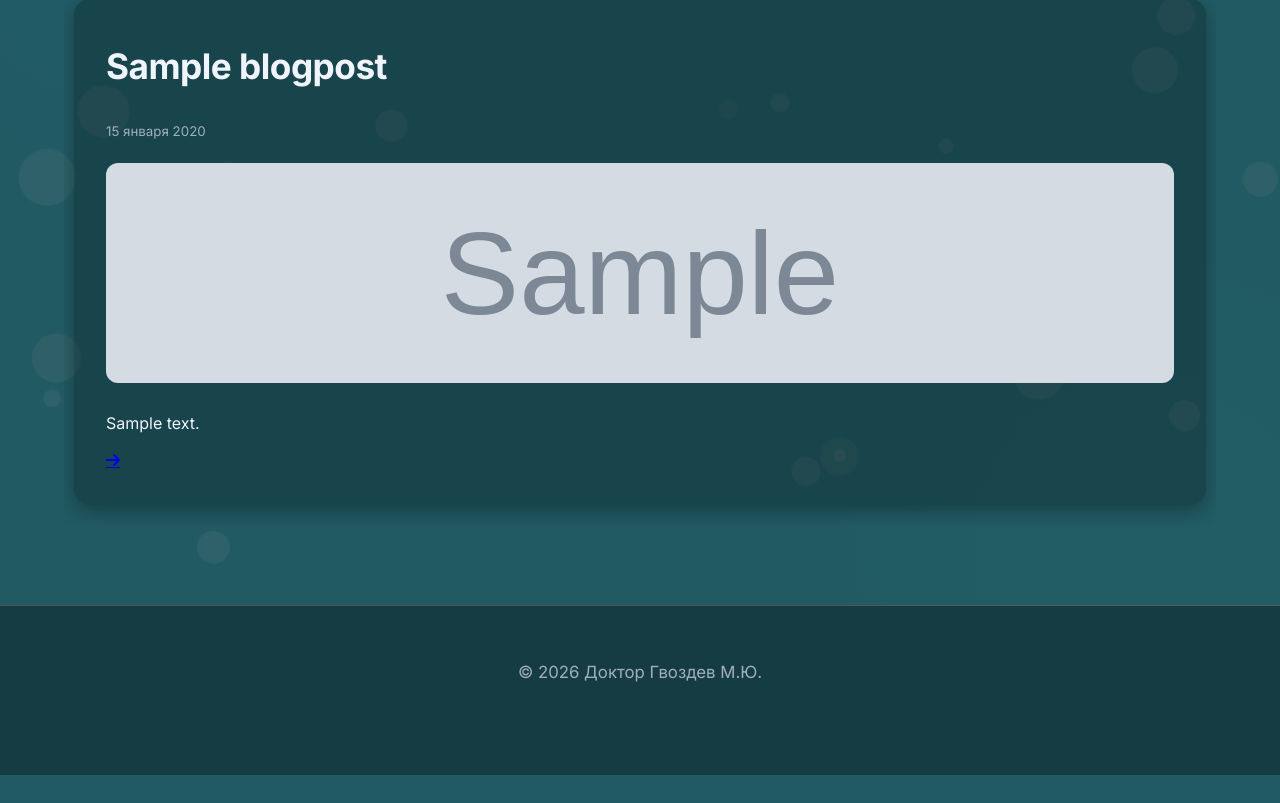
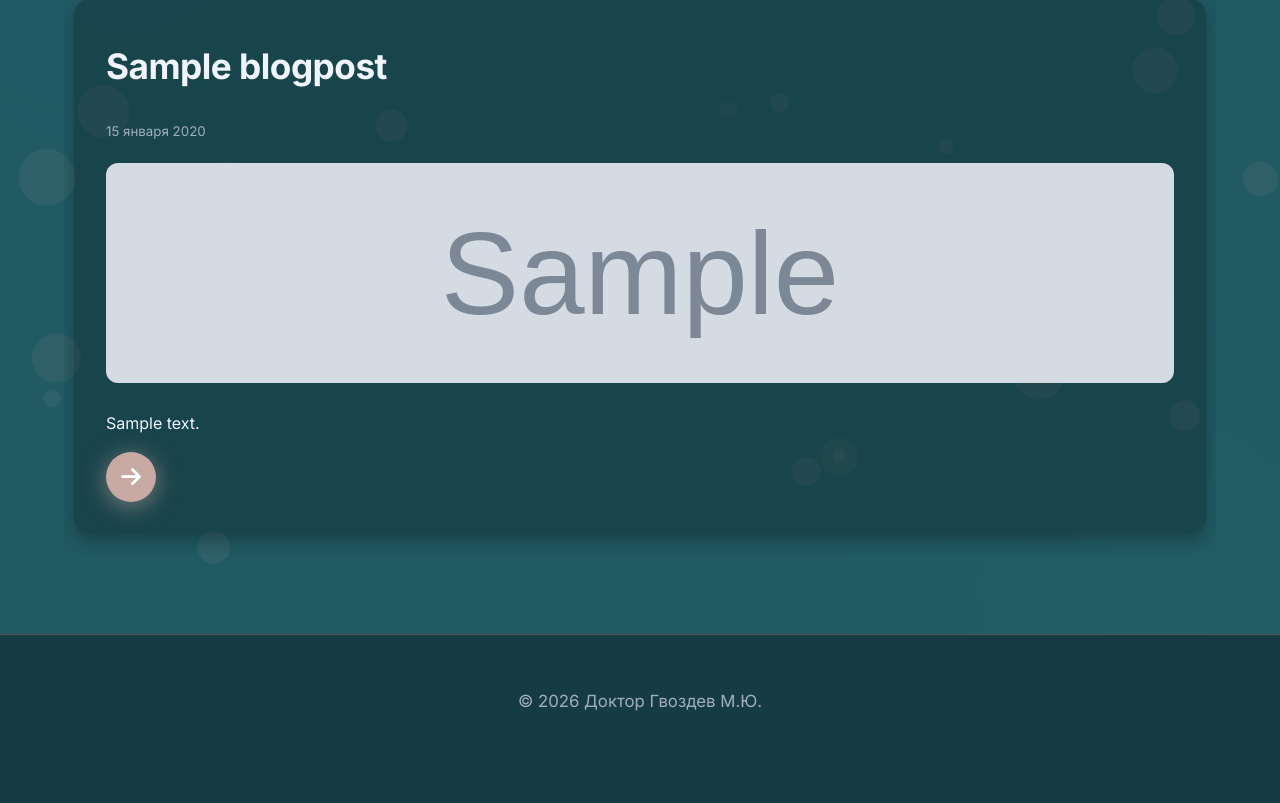
Before and after one commit to danya257/urogineco, a Django app: page /diary/ in a window 1280 px wide. Shown: the part 287-1090 px from the top of the page. Before the commit the page ends 1062 px from the top, so only its background shows below. Run offline with Django 5.2, Linux system fonts and the light colour scheme; tables that the repository leaves empty hold one stand-in row (values such as "Sample post"); grey boxes marked "Sample" are stand-in pictures; some libraries are stand-ins or nearby versions.

Commit message:
Улучшена кнопка-стрелка: анимация, градиент, пульсация. Исправлено мобильное меню (z-index).

```diff
--- a/core/static/css/main.css
+++ b/core/static/css/main.css
@@ -547,6 +547,7 @@ footer {
     padding: 20px;
     clip-path: polygon(0 0, 100% 0, 100% 0, 0 0);
     transition: clip-path 0.4s ease;
+    z-index: 999;
   }
 
   nav.active {
@@ -557,6 +558,74 @@ footer {
     margin: 12px 0;
     display: block;
   }
+}
+
+/* Кнопка-стрелка для перехода к дневнику/мероприятию */
+.event-diary-link {
+  display: inline-flex;
+  align-items: center;
+  justify-content: center;
+  width: 50px;
+  height: 50px;
+  background: linear-gradient(135deg, var(--primary), var(--accent));
+  border-radius: 50%;
+  color: white;
+  text-decoration: none;
+  transition: all 0.3s cubic-bezier(0.68, -0.55, 0.265, 1.55);
+  margin-top: 1rem;
+  box-shadow: 0 4px 15px rgba(200, 169, 164, 0.3);
+  position: relative;
+  overflow: hidden;
+}
+
+.event-diary-link::before {
+  content: '';
+  position: absolute;
+  top: 0;
+  left: -100%;
+  width: 100%;
+  height: 100%;
+  background: linear-gradient(90deg, transparent, rgba(255, 255, 255, 0.3), transparent);
+  transition: left 0.5s;
+}
+
+.event-diary-link:hover::before {
+  left: 100%;
+}
+
+.event-diary-link:hover {
+  transform: translateX(6px) scale(1.1);
+  box-shadow: 0 6px 25px rgba(200, 169, 164, 0.5);
+  background: linear-gradient(135deg, var(--secondary), var(--primary));
+}
+
+.event-diary-link i {
+  font-size: 1.4rem;
+  transition: transform 0.3s ease;
+  position: relative;
+  z-index: 1;
+}
+
+.event-diary-link:hover i {
+  transform: translateX(3px);
+}
+
+/* Анимация пульсации для привлечения внимания */
+@keyframes pulse-arrow {
+  0%, 100% {
+    box-shadow: 0 4px 15px rgba(200, 169, 164, 0.3);
+  }
+  50% {
+    box-shadow: 0 4px 25px rgba(200, 169, 164, 0.6);
+  }
+}
+
+.event-diary-link {
+  animation: pulse-arrow 2s infinite;
+}
+
+.event-diary-link:hover {
+  animation: none;
 }
 /* Дополнительные стили для предотвращения вылезания текста */
 img, video, iframe {
```
